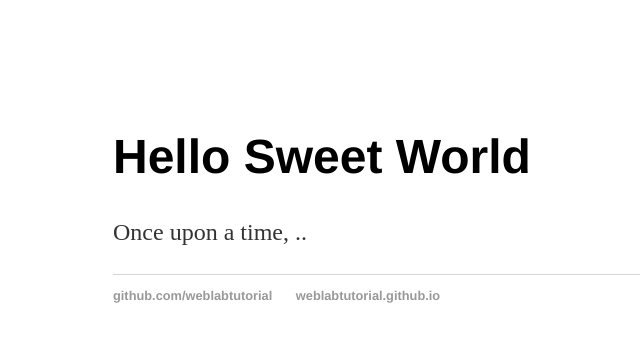
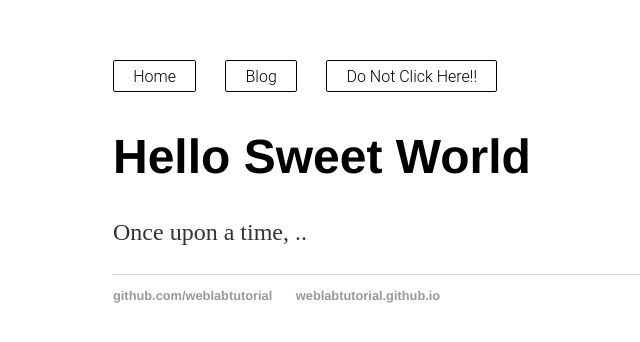
Before and after one commit to AamirNazir11/AamirNazir11.github.io, a Jekyll site: the page built from index.html, in a window 1280 px wide. Shown: the top 342 px of the page, without its empty margins (79-719 px from the left). Built offline with Jekyll 4.4.1, drawn with Linux system fonts in a browser that asks for light colours.

Commit message:
UPDATED MAIN

```diff
--- a/css/main.css
+++ b/css/main.css
@@ -40,21 +40,21 @@ a {
 }
 a.tabs {
     padding:0.35em 1.2em;
-    border:0.1em solid #FFFFFF;
+    border:0.1em solid #000000;
     margin:0 0.3em 0.3em 0;
     border-radius:0.12em;
     box-sizing: border-box;
     text-decoration:none;
     font-family:'Roboto',sans-serif;
     font-weight:300;
-    color:#FFFFFF;
+    color:#000000;
     text-align:center;
     transition: all 0.2s;
 }
 
 a.tabs:hover {
     text-decoration: underline;
-    color:#000000;
+    color:#FFFFFF;
     background-color:#FFFFFF;
 }
 
```
